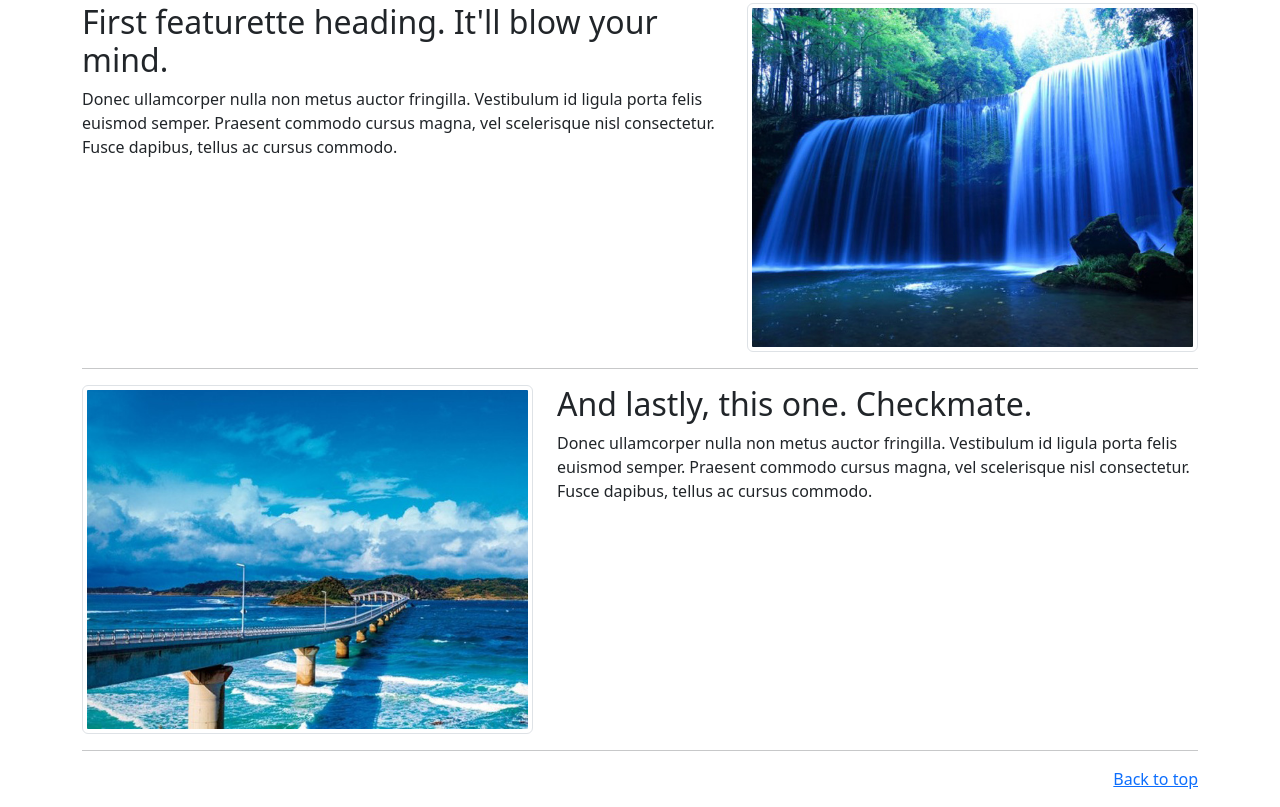
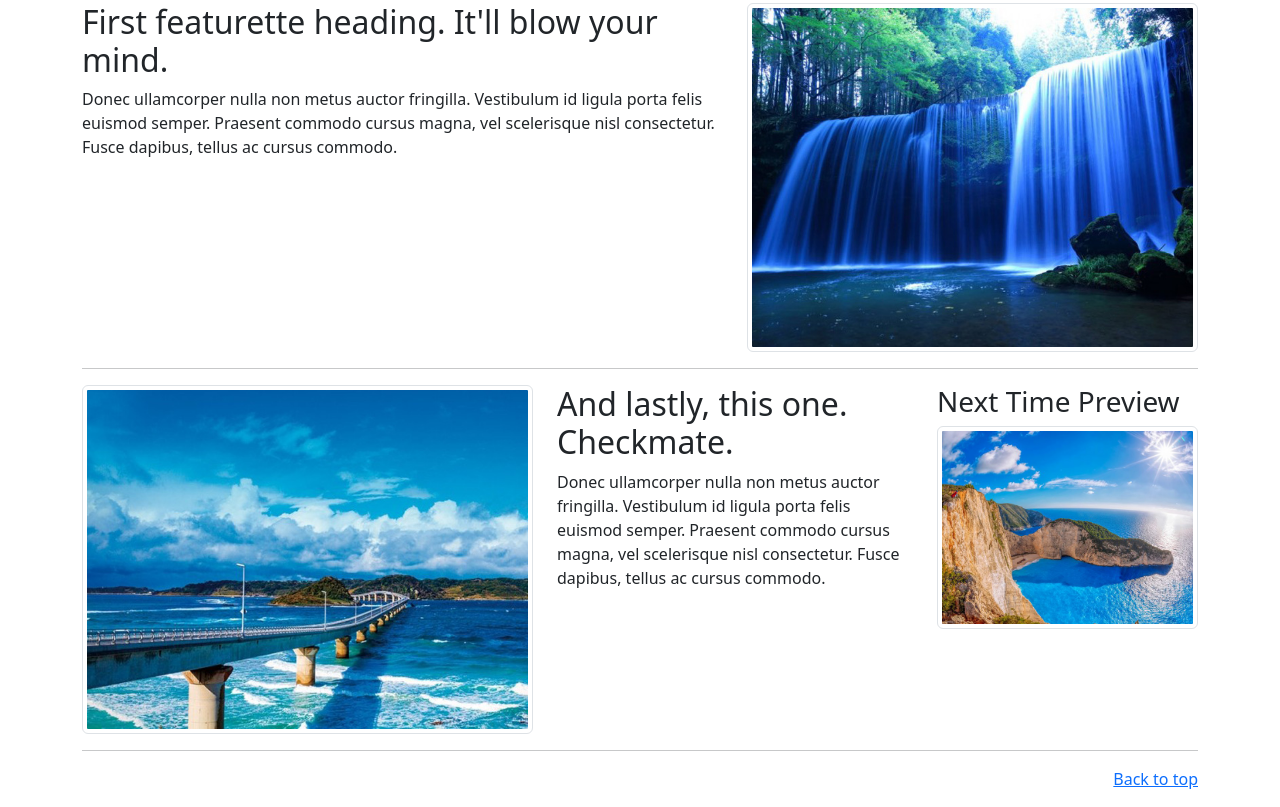
Before and after one commit to zd1T08/GitHubPractice, a plain HTML site: page index.html in a window 1280 px wide. Shown: the part 703-1510 px from the top of the page. Drawn offline with Linux system fonts and the light colour scheme.

Commit message:
add preview

```diff
--- a/index.html
+++ b/index.html
@@ -79,12 +79,16 @@
     </div>
     <hr>
     <div class="row">
-      <div class="col-lg-7 order-2">
+      <div class="col-lg-4 order-2">
         <h2>And lastly, this one. Checkmate.</h2>
         <p>Donec ullamcorper nulla non metus auctor fringilla. Vestibulum id ligula porta felis euismod semper. Praesent commodo cursus magna, vel scelerisque nisl consectetur. Fusce dapibus, tellus ac cursus commodo.</p>
       </div>
       <div class="col-lg-5 order-1">
         <img class="img-thumbnail" src="images/photo08.jpg" alt="">
+      </div>
+      <div class="col-lg-3 order-3">
+        <h3>Next Time Preview</h3>
+        <img class="img-thumbnail" src="images/photo01.jpg" alt="">
       </div>
     </div>
     <hr>
```
